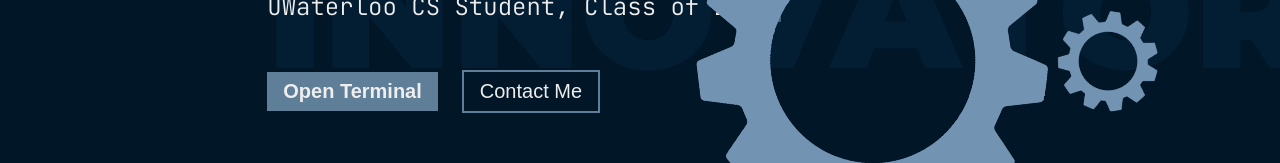
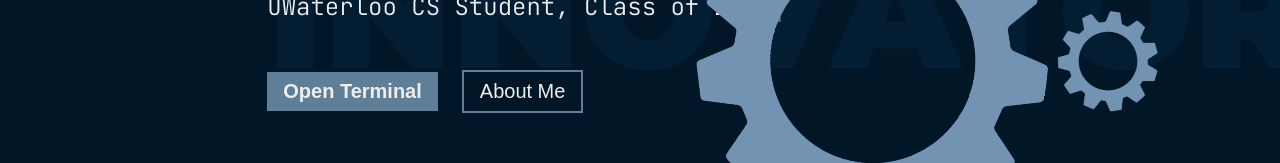
Before and after one commit to SuperMK15/personal-website, a Next.js app: page / in a window 1280 px wide. Shown: the part 387-550 px from the top of the page. Built offline with nearby package versions, Linux system fonts and the light colour scheme.

Commit message:
changed contact button to about

```diff
--- a/pages/index.jsx
+++ b/pages/index.jsx
@@ -15,8 +15,8 @@
           <Link href="/terminal">
             <button className={styles.button}>Open Terminal</button>
           </Link>
-          <Link href="/contact">
-            <button className={styles.outlined}>Contact Me</button>
+          <Link href="/about">
+            <button className={styles.outlined}>About Me</button>
           </Link>
         </div>
         <GearComponent className={styles.illustration} />
```
